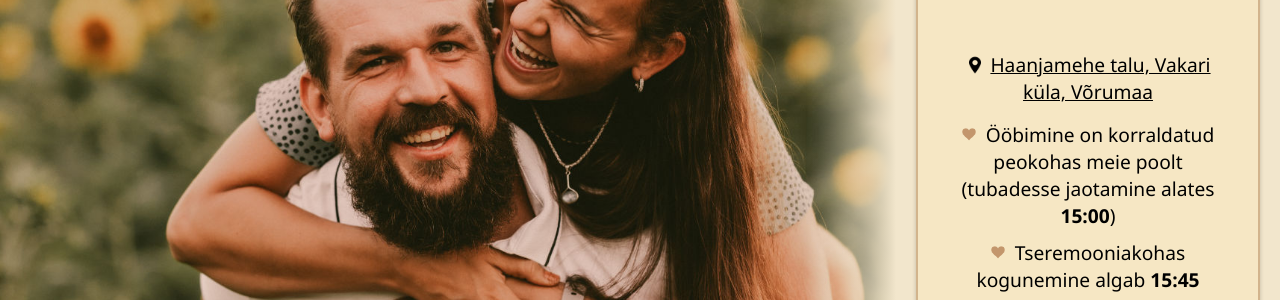
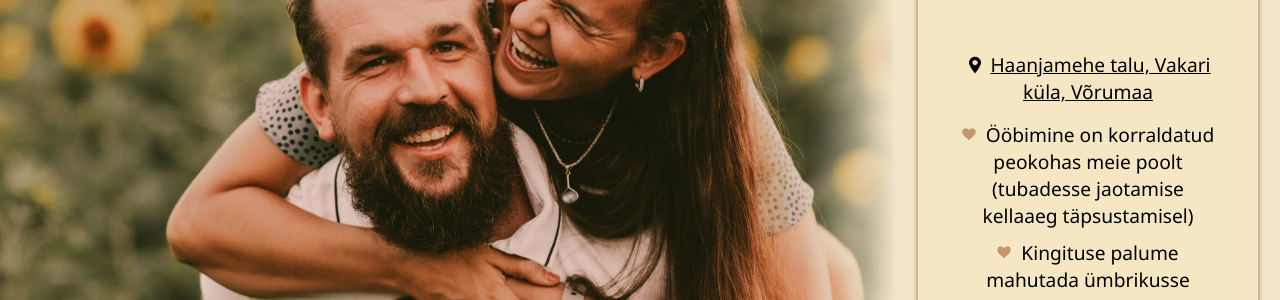
Before and after one commit to Asti-ja-Silver/Asti-ja-Silver.github.io, a plain HTML site: page index.html in a window 1280 px wide. Shown: the part 292-592 px from the top of the page. Drawn offline with nearby package versions, Linux system fonts and the light colour scheme.

Commit message:
time update

```diff
--- a/index.html
+++ b/index.html
@@ -50,8 +50,7 @@
                 </a>
             </p>
             <ul class="button-list">
-                <li>Ööbimine on korraldatud peokohas meie poolt (tubadesse jaotamine alates <b>15:00</b>)</li>
-                <li>Tseremooniakohas kogunemine algab <b>15:45</b></li>
+                <li>Ööbimine on korraldatud peokohas meie poolt (tubadesse jaotamise kellaaeg täpsustamisel)</li>
                 <li>Kingituse palume mahutada ümbrikusse</li>
                 <li>Lilleraha võib annetada heategevuseks</li>
             </ul>
```
